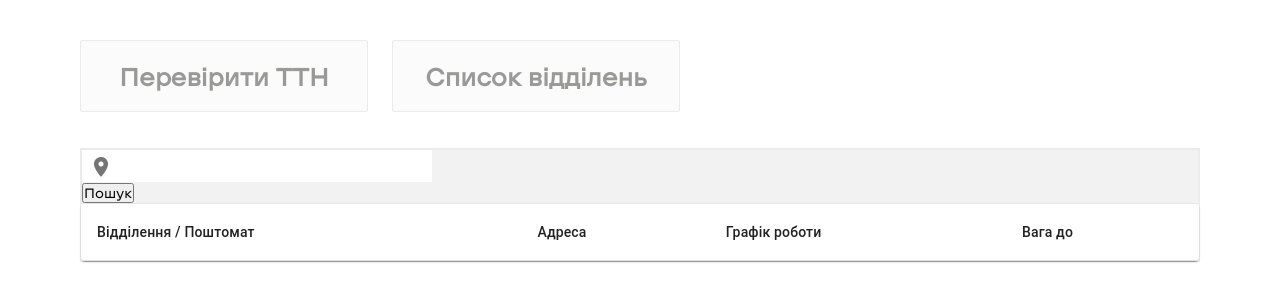
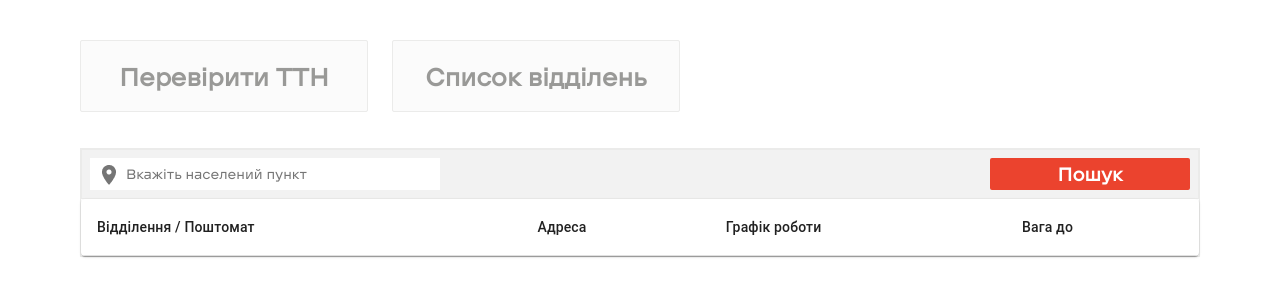
Before and after one commit to yatochkaaa/new-mail-app, a React (Create React App) app: page / in a window 1280 px wide. Both pictures are taken after a click on the button "Cписок відділень". Shown: the top 302 px of the page. Built offline with nearby package versions, Linux system fonts and the light colour scheme.

Commit message:
fix styles

```diff
--- a/src/components/Warehouses.tsx
+++ b/src/components/Warehouses.tsx
@@ -10,6 +10,7 @@ const WarehouseList: React.FC = () => {
   const [warehouses, setWarehouses] = React.useState<Warehouse[]>([])
   const [currentPage, setCurrentPage] = React.useState<number>(1)
   const [fetching, setFetching] = React.useState<boolean>(false)
+  const [totalCount, setTotalCount] = React.useState<number>(0)
 
   React.useEffect(() => {
     document.addEventListener('scroll', handleScrollChange)
@@ -23,23 +24,21 @@ const WarehouseList: React.FC = () => {
     if (fetching) {
       updateWarehouses()
     }
-  // eslint-disable-next-line react-hooks/exhaustive-deps
   }, [fetching])
 
   React.useEffect(() => {
-    if (inputSettlement.length === 0) {
+    if (inputSettlement.length > 0) {
+      getSettlements(inputSettlement)
+    } else {
       setSettlements([])
-    } else {
-      getSettlements(inputSettlement)
     }
-  // eslint-disable-next-line react-hooks/exhaustive-deps
   }, [inputSettlement])
 
   const updateWarehouses = async () => {
-    const { data } = await getWarehousesRequest(inputSettlement, currentPage.toString())
-
-    setWarehouses([...warehouses, ...data])
+    const warehousesFromServer = await getWarehousesRequest(inputSettlement, currentPage.toString())
+    setWarehouses([...warehouses, ...warehousesFromServer.data])
     setCurrentPage(prevState => prevState + 1)
+    setTotalCount(warehousesFromServer.info.totalCount)
     setFetching(false)
   }
 
@@ -56,7 +55,7 @@ const WarehouseList: React.FC = () => {
     }
   }
 
-  const getWarehouses = async () => {
+  const getWarehouses = () => {
     setCurrentPage(1)
     setWarehouses([])
     setFetching(true)
@@ -78,28 +77,32 @@ const WarehouseList: React.FC = () => {
     const scrollTop = e.target.documentElement.scrollTop
     const innerHeight = window.innerHeight
 
-    if (scrollHeight - (Number(scrollTop) + innerHeight) < 100) {
+    if (
+      scrollHeight - (Number(scrollTop) + innerHeight) < 100 &&
+      warehouses.length < totalCount
+    ) {
       setFetching(true)
     }
   }
 
   return (
-    <div className="warehouseList">
-      <div className='warehouseList__form'>
-        <div className='warehouseList__input'>
-          <div className='warehouseList__pointer'></div>
+    <div className='warehouses'>
+      <div className='warehouses__form'>
+        <div className='warehouses__input'>
+          <div className='warehouses__pointer'></div>
           <input
-            className='warehouseList__settlement'
+            className='warehouses__settlement'
             type="text"
             value={inputSettlement}
             onChange={handleInputSettlementChange}
+            placeholder='Вкажіть населений пункт'
           />
           {settlements.length > 0 && (
-          <ul className='warehouseList__addresses'>
+          <ul className='warehouses__addresses'>
             {settlements.map(settlement => (
               <li
                 key={settlement.Ref}
-                className='warehouseList__address'
+                className='warehouses__address'
                 onClick={() => { handleAddressClickChange(settlement) }}
               >
                 {settlement.Present}
@@ -110,6 +113,7 @@ const WarehouseList: React.FC = () => {
         </div>
 
         <button
+          className='warehouses__searchButton'
           onClick={getWarehouses}
         >
           Пошук
--- a/src/styles/navigation.scss
+++ b/src/styles/navigation.scss
@@ -11,7 +11,7 @@
     width: 100%;
     height: 72px;
     font-size: 24px;
-    @extend %buttonStyles;
+    @extend %navigationButtonStyles;
 
     &:not(:last-child) {
       margin-right: 24px;
--- a/src/styles/normilize.scss
+++ b/src/styles/normilize.scss
@@ -3,6 +3,7 @@ body, p, div, ul, li, button, input {
   box-sizing: border-box;
   margin: 0;
   padding: 0;
+  border: 0;
   list-style: none;
 }
 
--- a/src/styles/styles.scss
+++ b/src/styles/styles.scss
@@ -7,4 +7,4 @@
 @import './table.scss';
 @import './navigation.scss';
 @import './track.scss';
-@import './warehouseList.scss';
+@import './warehouses.scss';
--- a/src/styles/track.scss
+++ b/src/styles/track.scss
@@ -1,7 +1,7 @@
 .track {
   &__form {
+    display: flex;
     width: $main-content-width;
-    display: flex;
     align-items: center;
     margin-bottom: $desktop-space;
 
@@ -30,7 +30,7 @@
     font-size: 18px;
     height: 48px;
     width: 212px;
-    @extend %buttonStyles;
+    @extend %pageButtonStyles;
   }
 
   &__data {
--- a/src/styles/utils/_extends.scss
+++ b/src/styles/utils/_extends.scss
@@ -1,7 +1,14 @@
-%buttonStyles {
+%navigationButtonStyles {
   background-color: $button-background;
-    color: $button-color;
-    border-radius: 2px;
-    border: $border;
-    font-weight: bold;
+  color: $button-color;
+  border-radius: 2px;
+  border: $border;
+  font-weight: bold;
 }
+
+%pageButtonStyles {
+  background-color: $red;
+  color: $white;
+  border-radius: 2px;
+  font-weight: bold;
+}
--- a/src/styles/utils/_variables.scss
+++ b/src/styles/utils/_variables.scss
@@ -3,6 +3,7 @@ $list-color: #515151;
 $button-color: #999997;
 $white: #fff;
 $black: #000;
+$red: #eb432e;
 $interface-background: #f2f2f2;
 $button-background: #fbfbfb;
 $background-hover: #fafafa;
@@ -11,7 +12,7 @@ $border: 1px solid $border-color;
 $transition: all 300ms linear;
 
 $main-content-width: 600px;
-$sidebar-width: $main-content-width / 3;
+$sidebar-width: calc($main-content-width / 3);
 
 $desktop-space: 36px;
 $tablet-space: 24px;
--- a/src/styles/warehouseList.scss
+++ b/src/styles/warehouses.scss
@@ -1,4 +1,4 @@
-.warehouseList {
+.warehouses {
   border: $border;
 
   &__settlement {
@@ -6,6 +6,9 @@
   }
 
   &__form {
+    display: flex;
+    justify-content: space-between;
+    padding: 8px;
     background: $interface-background;
     box-sizing: border-box;
     width: 100%;
@@ -16,7 +19,7 @@
     position: relative;
     padding: 0px 8px 0px 36px;
     background-color: #fff;
-    max-width: 350px;
+    width: 350px;
   }
 
   &__pointer {
@@ -57,6 +60,19 @@
       cursor: pointer;
       background: $background-hover;
     }
+  }
 
+  &__searchButton {
+    width: 200px;
+    font-size: 18px;
+    @extend %pageButtonStyles;
+
+    @include onTablet {
+      width: 80px;
+    }
+
+    @include onPhone {
+      font-size: 14px;
+    }
   }
 }
```
Also changed, not shown: .eslintrc.json.
